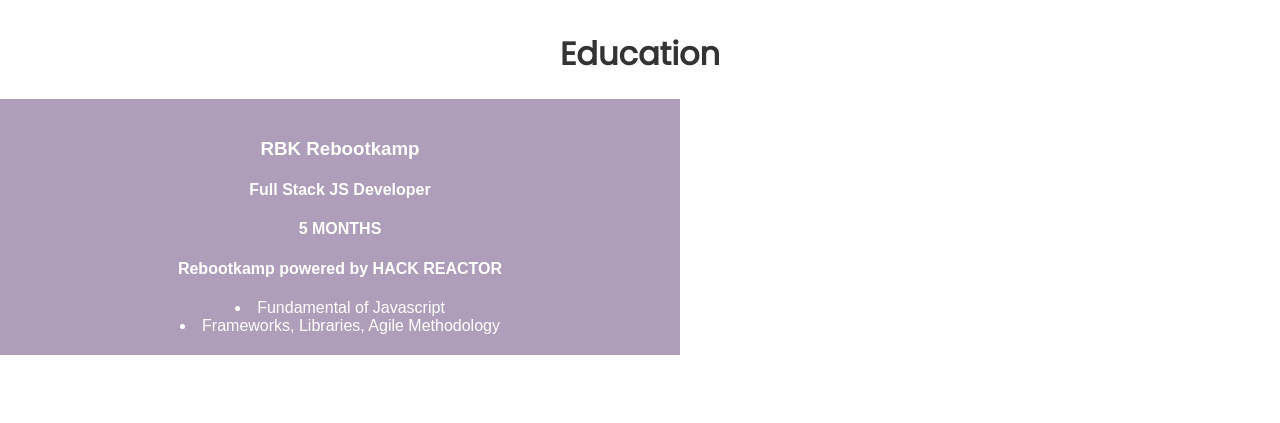
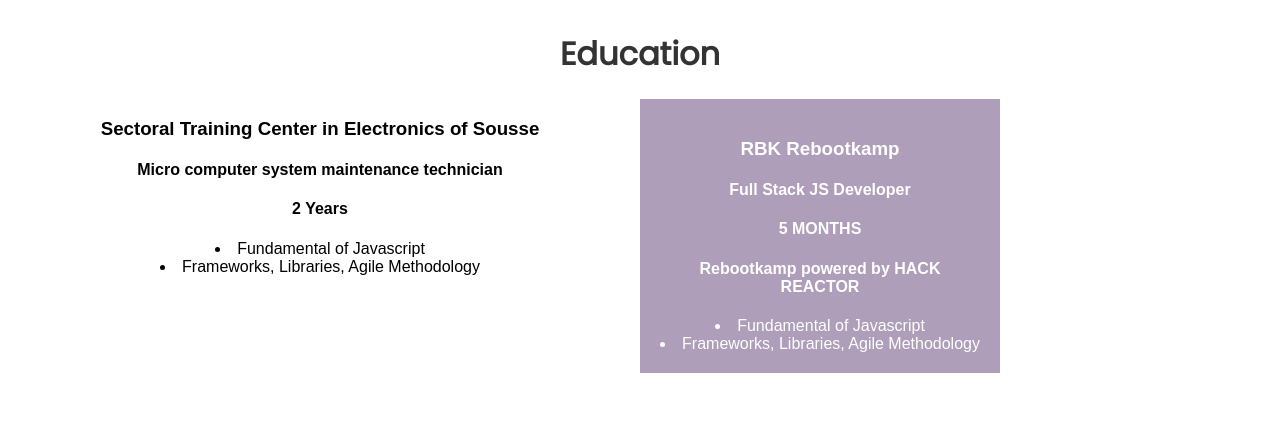
Before and after one commit to rihem-bensaad/Portfolio, a React (Create React App) app: page / in a window 1280 px wide. Shown: the part 860-1283 px from the top of the page. Built offline with nearby package versions, Linux system fonts and the light colour scheme; grey boxes are pictures that could not be loaded.

Commit message:
second edu

```diff
--- a/src/components/File/File.tsx
+++ b/src/components/File/File.tsx
@@ -49,9 +49,17 @@
                 </div>
                 <div className="clearfix"></div>
 
+                <h1 className='doing'>Education</h1>
+                <div className="col">
+                    <h3>Sectoral Training Center in Electronics of Sousse</h3>
+                    <h4>Micro computer system maintenance technician</h4>
+                    <h4>2 Years</h4>
+                    <h4> </h4>
+                        <li> Fundamental of Javascript</li>
+                        <li>Frameworks, Libraries, Agile Methodology</li>
+                </div>
 
-                <h1 className='doing'>Education</h1>
-
+                <div className="col">
                 <div className="col alert">
                     <h3>RBK Rebootkamp</h3>
                     <h4>Full Stack JS Developer</h4>
@@ -60,17 +68,15 @@
 
                         <li> Fundamental of Javascript</li>
                         <li>Frameworks, Libraries, Agile Methodology</li>
-
+                </div>
 
                 </div>
 
                 <div className="clearfix"></div>
+
                 </div>
                 </div>
 
 
-
-
-
     )
 }
```
